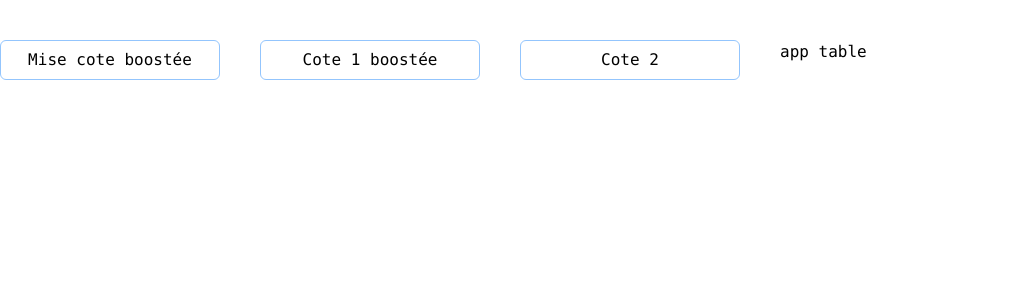
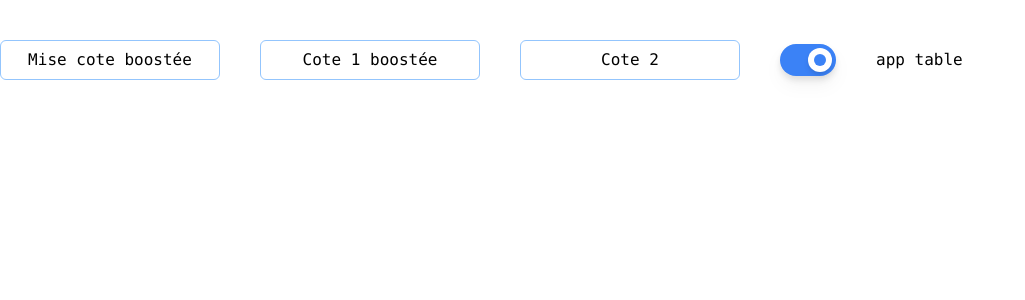
Before and after one commit to Mysto91/calcul-cote-v2, a React (Create React App) app: page / in a window 1280 px wide. Shown: the top 300 px of the page, without its empty margins (0-1025 px from the left). Built offline with nearby package versions, Linux system fonts and the light colour scheme.

Commit message:
create switch component

```diff
--- a/src/App.tsx
+++ b/src/App.tsx
@@ -2,14 +2,15 @@ import React from 'react'
 import './App.css'
 import Table from './components/Table'
 import BetInput from './components/BetInput'
+import BetSwitch from './components/BetSwitch'
 
-// eslint-disable-next-line @typescript-eslint/explicit-function-return-type
-function App () {
+function App (): JSX.Element {
   return (
-    <div className="mt-10 flex space-x-10 font-mono">
+    <div className="mt-10 flex items-center space-x-10 font-mono">
         <BetInput id="bet" label="Mise cote boostée"/>
         <BetInput id="quotation-1" label="Cote 1 boostée"/>
         <BetInput id="quotation-2" label="Cote 2"/>
+        <BetSwitch defaultStatus={true} />
         <Table />
     </div>
   )
--- /dev/null
+++ b/src/components/BetSwitch.tsx
@@ -0,0 +1,48 @@
+import React, { useState } from 'react'
+
+interface BetSwitchProps {
+  defaultStatus?: boolean
+}
+export default function BetSwitch ({ defaultStatus }: BetSwitchProps): JSX.Element {
+  const [isActive, setIsActive] = useState<boolean>(defaultStatus ?? false)
+
+  return (
+    <div className={`
+            relative
+            w-14 h-8
+            px-1
+            flex items-center
+            rounded-full
+            cursor-pointer
+            drop-shadow-lg
+            ${isActive ? 'bg-blue-500' : 'bg-blue-300'}
+        `}
+         onClick={() => { setIsActive(!isActive) }}
+    >
+        <label
+            htmlFor="toggle"
+            className={`
+                absolute
+                w-6 h-6
+                bg-white
+                rounded-full shadow-md
+                flex items-center justify-center
+                transition ease-in-out ${isActive ? 'translate-x-full' : ''}
+            `}
+        >
+            <div className={`
+                    w-3 h-3
+                    rounded-full
+                    ${isActive ? 'bg-blue-500' : 'bg-blue-300'}
+                `}
+            />
+        </label>
+        <input
+            id="toggle"
+            type="checkbox"
+            className="absolute h-0 w-0 overflow-hidden"
+            value={isActive ? 1 : 0}
+        />
+    </div>
+  )
+}
```
